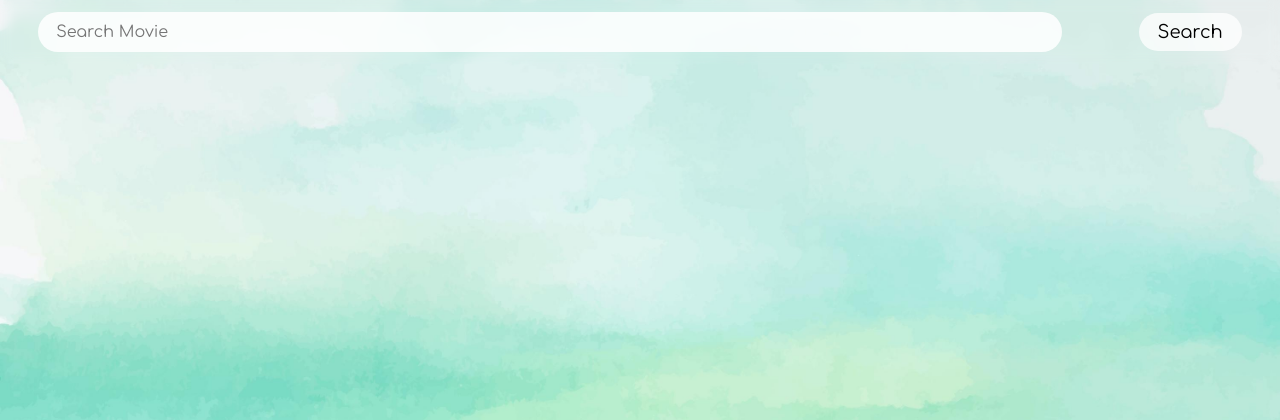
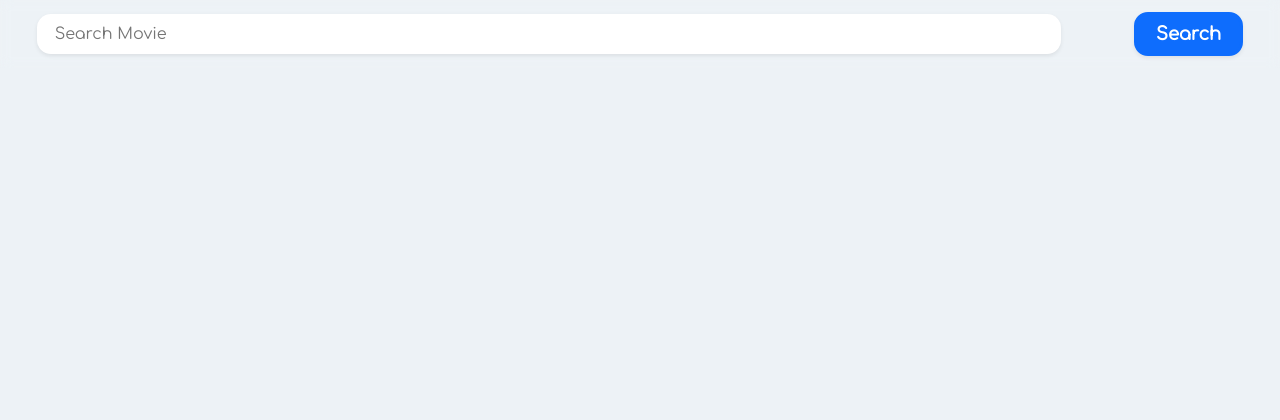
Before and after one commit to MrBitterpine/PirateIsland, a PHP site: page /movies.html in a window 1280 px wide. Shown: the top 420 px of the page. Run offline with PHP 8.4, Linux system fonts and the light colour scheme.

Commit message:
minor changes

```diff
--- a/index.html
+++ b/index.html
@@ -12,7 +12,7 @@
     <link rel="icon" type="image/x-icon" href="favicon.ico">
 </head>
 
-<body style="background-color:transparent;max-width:1600px;">
+<body style="max-width:1600px;">
     <div class="github-ribbon">
         <a href="https://github.com/SuhasDissa/PirateIsland">Fork me on GitHub</a>
     </div>
--- a/memes_new.html
+++ b/memes_new.html
@@ -11,7 +11,7 @@
 </head>
 
 <body>
-    <div class="topnav" id="myTopnav"> <a class="active" href="memes_fav.html">Pinned Memes</a> <a href="memes_new.html?r=tkasylum">KOTA</a> <a href="memes_new.html?r=piefm">Maniya</a> <a href="memes_new.html?r=sinhalamemes">Sinhala Memes</a> <a href="memes_new.html?r=memes">Memes</a> <a href="javascript:void(0);" style="font-size:15px;" class="icon" onclick="myFunction()">&#9776;</a> </div>
+    <div class="navbar"><div class="topnav" id="myTopnav"> <a class="active" href="memes_fav.html">Pinned Memes</a> <a href="memes_new.html?r=tkasylum">KOTA</a> <a href="memes_new.html?r=piefm">Maniya</a> <a href="memes_new.html?r=sinhalamemes">Sinhala Memes</a> <a href="memes_new.html?r=memes">Memes</a> <a href="javascript:void(0);" style="font-size:15px;" class="icon" onclick="myFunction()">&#9776;</a> </div></div>
     <div class="inputdiv"> <label for="limit">No of memes to load</label> <input type="number" id="limit" name="limit" max="500" value="100" step="1"> <label for="sort">Sort By</label> <select name="sort" id="sort" onChange="if(this.value.toString()=='top'){document.getElementById('timelabel').style.display='inline-block';document.getElementById('time').style.display='inline-block';}else{document.getElementById('timelabel').style.display='none';document.getElementById('time').style.display='none';}">
             <option value="top">Top</option>
             <option value="hot">Hot</option>
--- a/scripts/music.js
+++ b/scripts/music.js
@@ -72,6 +72,7 @@ function Play(id, thumb, title) {
             thumb: thumb
         };
         songlist = JSON.parse(localStorage.recentsongs);
+        songlist = songlist.filter(function(x) { return x.id != lastsong.id; });
         songlist.push(lastsong);
         localStorage.recentsongs = JSON.stringify(songlist);
 
--- a/styles/main.css
+++ b/styles/main.css
@@ -1,12 +1,12 @@
 body {
     margin: 0;
     font-family: "Comfortaa", sans-serif;
-    background-image: url('../images/background_light.jpeg');
-    background-attachment: fixed;
-    background-position: center;
-    background-repeat: no-repeat;
-    background-size: cover;
-}
+    /* background-image: url('../images/background_light.jpeg'); */
+    /* background-attachment: fixed; */
+    /* background-position: center; */
+    /* background-repeat: no-repeat; */
+    /* background-size: cover; */
+background-color: #EDF2F6;}
 
 @keyframes spin {
     0% {
@@ -51,6 +51,6 @@ body {
 }
 @media (prefers-color-scheme: dark) {
     body {
-        background-image: url('../images/background.jpeg');
+        background-color: #222629;
     }
 }
--- a/styles/movie.css
+++ b/styles/movie.css
@@ -42,8 +42,8 @@ li.movie>div.movie {
     object-fit: cover;
     display: block;
     border-radius: 20px;
-    background-color: #ffffff94;
-    /* backdrop-filter: blur(6px); */
+    background-color: #ffffff;
+    overflow: hidden;box-shadow: 0 .125rem .25rem rgba(0,0,0,.075);/* backdrop-filter: blur(6px); */
 }
 
 li.movie>div.movie:hover {
--- a/styles/table.css
+++ b/styles/table.css
@@ -45,16 +45,19 @@
 button {
     font-family: inherit;
     font-size: large;
-    box-shadow: var(--button-shadow);
+
     background-color: #ffffff;
     color: black;
     border-width: 0;
-    border-radius: 50px;
+    border-radius: 14px;
     padding: 9px 19px;
     text-align: center;
     text-decoration: none;
     display: inline-block;
-}
+border-width: 2px;
+    border-radius: 14px;
+    color: #0e6dfd;
+    border: solid #0e6dfd;}
 
 button:hover {
     cursor: pointer;
@@ -67,34 +70,35 @@ button:hover {
 }
 
 .result tr button:hover {
-    background-color: #ffffff;
-}
+
+background-color: #0e6dfd;
+    color: white;}
 
 input[type=text] {
     width: auto;
     box-sizing: border-box;
     border: 2px solid #fff0;
     font-family: inherit;
-    border-radius: 50px;
+    border-radius: 14px;
     font-size: 16px;
-    background-color: #ffffffd9;
+    background-color: #ffffff;
     background-position: 10px 10px;
     background-repeat: no-repeat;
-    backdrop-filter: inherit;
+
     padding: 9px 0px 9px 16px;
     color: black;
     width: 80%;
-}
+box-shadow: 0 .125rem .25rem rgba(0,0,0,.075);}
 
 #tablediv {
     height: 100%;
 
-    background-color: #ffffff2e;
+    background-color: #ffffff;
     border-radius: 20px;
     padding: 20px;
-    backdrop-filter: blur(3px);
+    /* backdrop-filter: blur(3px); */
     display: none;
-}
+max-width: 90%;box-shadow: 0 .125rem .25rem rgba(0,0,0,.075);}
 
 .tablepadding {
     overflow: hidden;
@@ -176,10 +180,10 @@ a:active {
 }
 
 #button {
-    background-color: #ffffffbf;
-    color: black;
-    backdrop-filter: inherit;
-    box-shadow: none;
+    background-color: #0e6dfd;
+    color: white;
+    font-weight: bold;
+    /* padding: 13px 30px; */box-shadow: 0 .125rem .25rem rgba(0,0,0,.075);
 }
 
 @media (prefers-color-scheme: dark) {
```
Also changed, not shown: other parts of styles/table.css (+23 -21 lines), styles/homepage.css (+9 -9 lines), styles/meme.css (+14 -12 lines), styles/music.css (+7 -4 lines), styles/videoplayer.css (+11 -11 lines).
